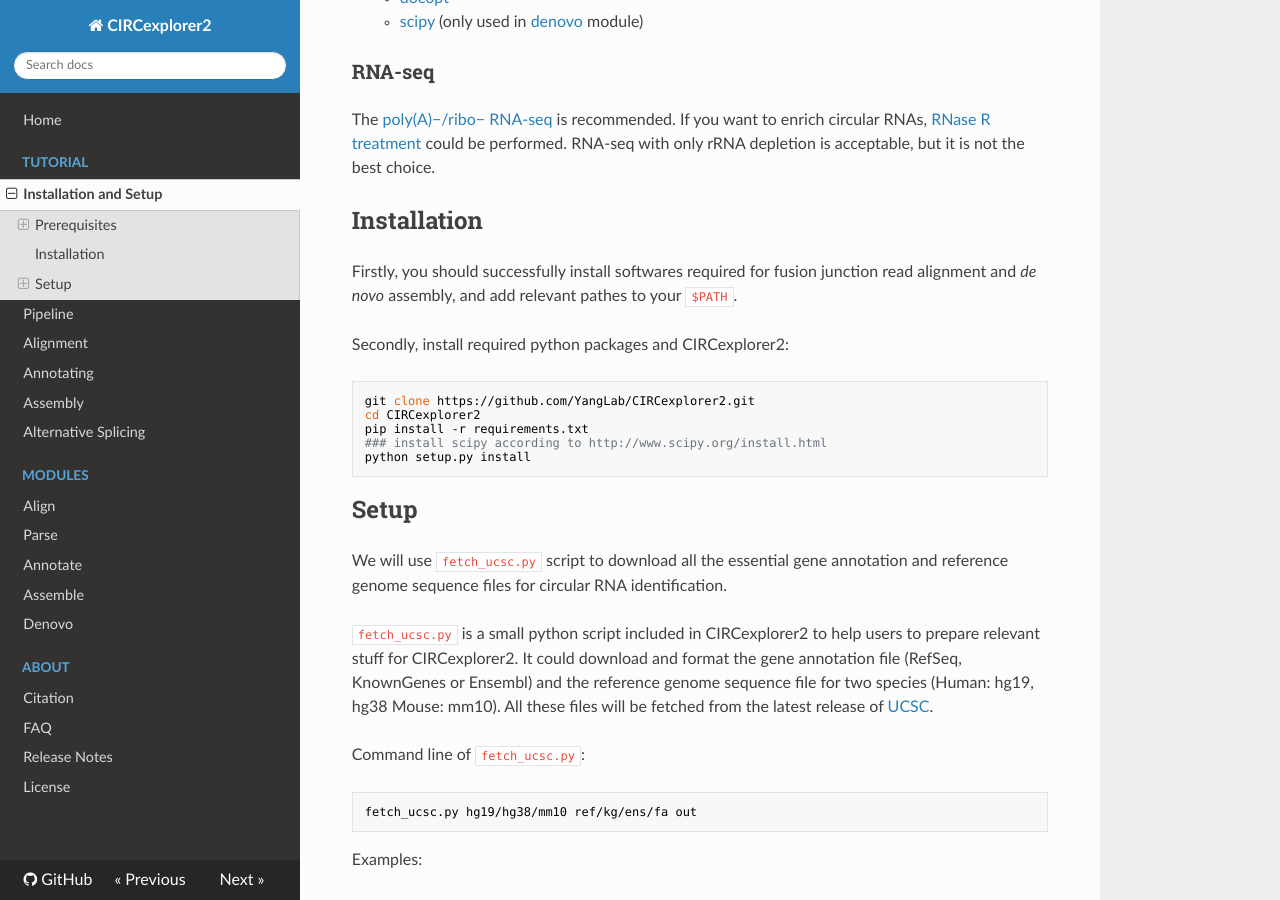
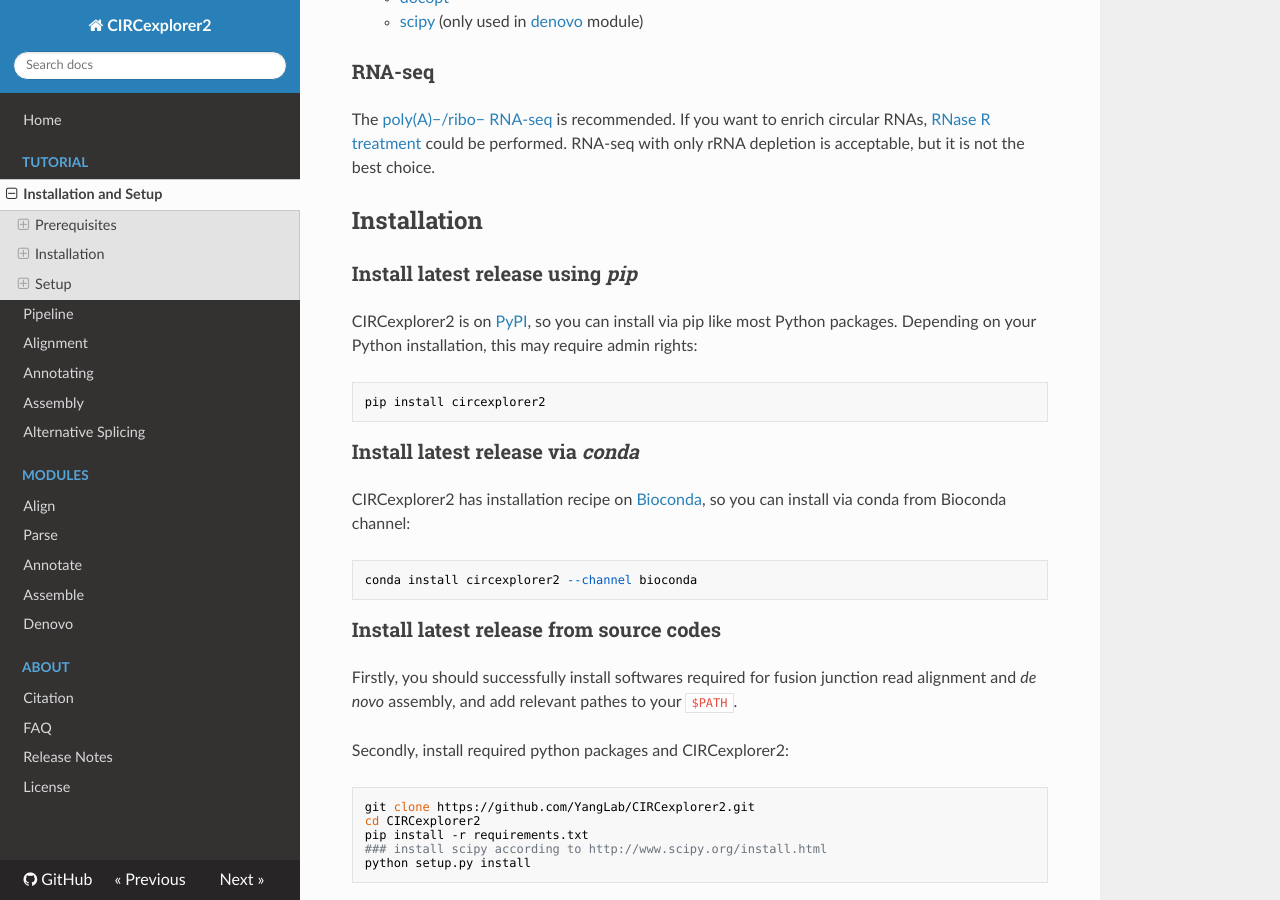
Before and after one commit to YangLab/CIRCexplorer2, an MkDocs documentation site: the page built from docs/tutorial/setup.md, in a window 1280 px wide and 900 px high, scrolled down 820 px. Built offline with MkDocs 1.6.1, drawn with Linux system fonts in a browser that asks for light colours; nearby versions of some CDN libraries; old or Windows-style settings are respelled for this version of MkDocs; some of the changed text lies outside the part shown.

Commit message:
add more installation options to docs

````diff
--- a/docs/tutorial/setup.md
+++ b/docs/tutorial/setup.md
@@ -33,10 +33,25 @@
 
 ## Installation
 
+### Install latest release using *pip*
+
+CIRCexplorer2 is on [PyPI](https://pypi.python.org/pypi), so you can install via pip like most Python packages. Depending on your Python installation, this may require admin rights:
+```
+pip install circexplorer2
+```
+
+### Install latest release via *conda*
+
+CIRCexplorer2 has installation recipe on [Bioconda](https://bioconda.github.io), so you can install via conda from Bioconda channel:
+```
+conda install circexplorer2 --channel bioconda
+```
+
+### Install latest release from source codes
+
 Firstly, you should successfully install softwares required for fusion junction read alignment and *de novo* assembly, and add relevant pathes to your `$PATH`.
 
 Secondly, install required python packages and CIRCexplorer2:
-
 ```
 git clone https://github.com/YangLab/CIRCexplorer2.git
 cd CIRCexplorer2
````
Also changed, not shown: other parts of docs/tutorial/setup.md (+1 -1 lines), README.md (+2 -0 lines), docs/about/citation.md (+1 -1 lines), docs/index.md (+3 -0 lines).
